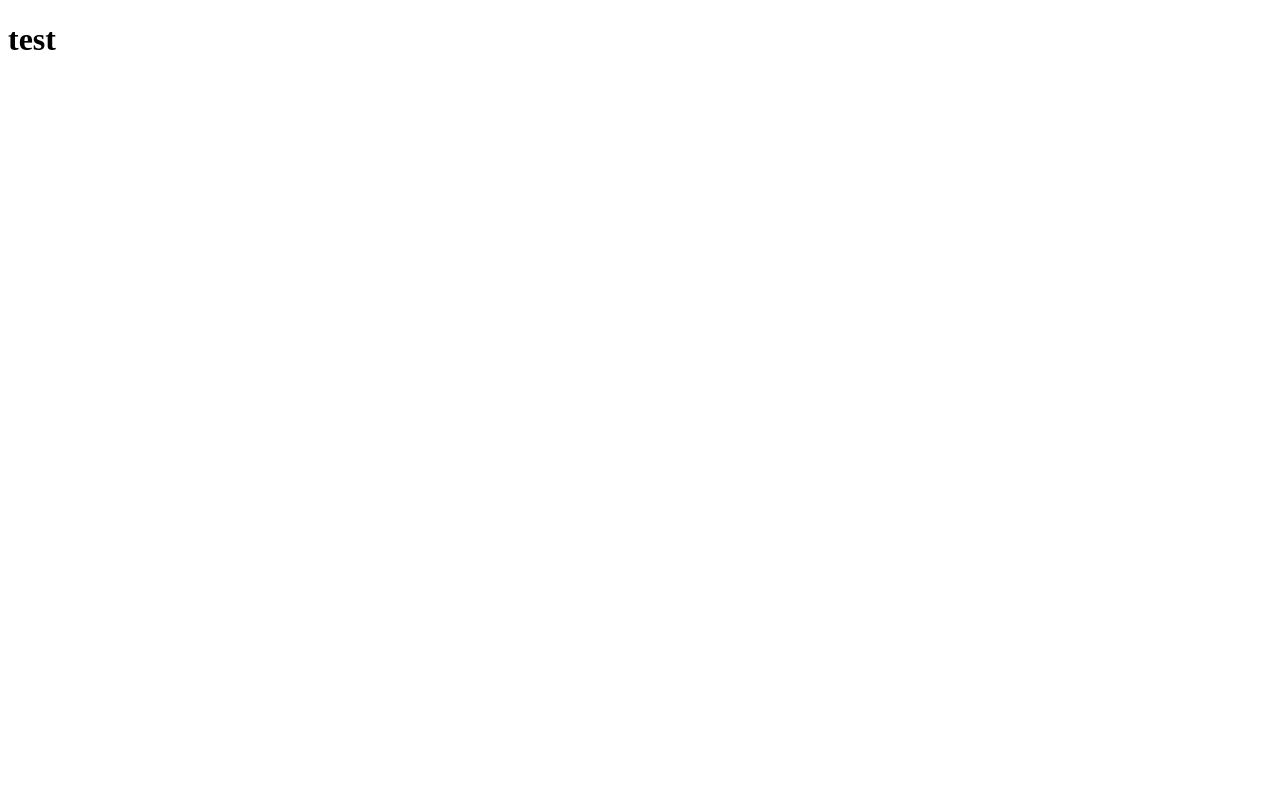
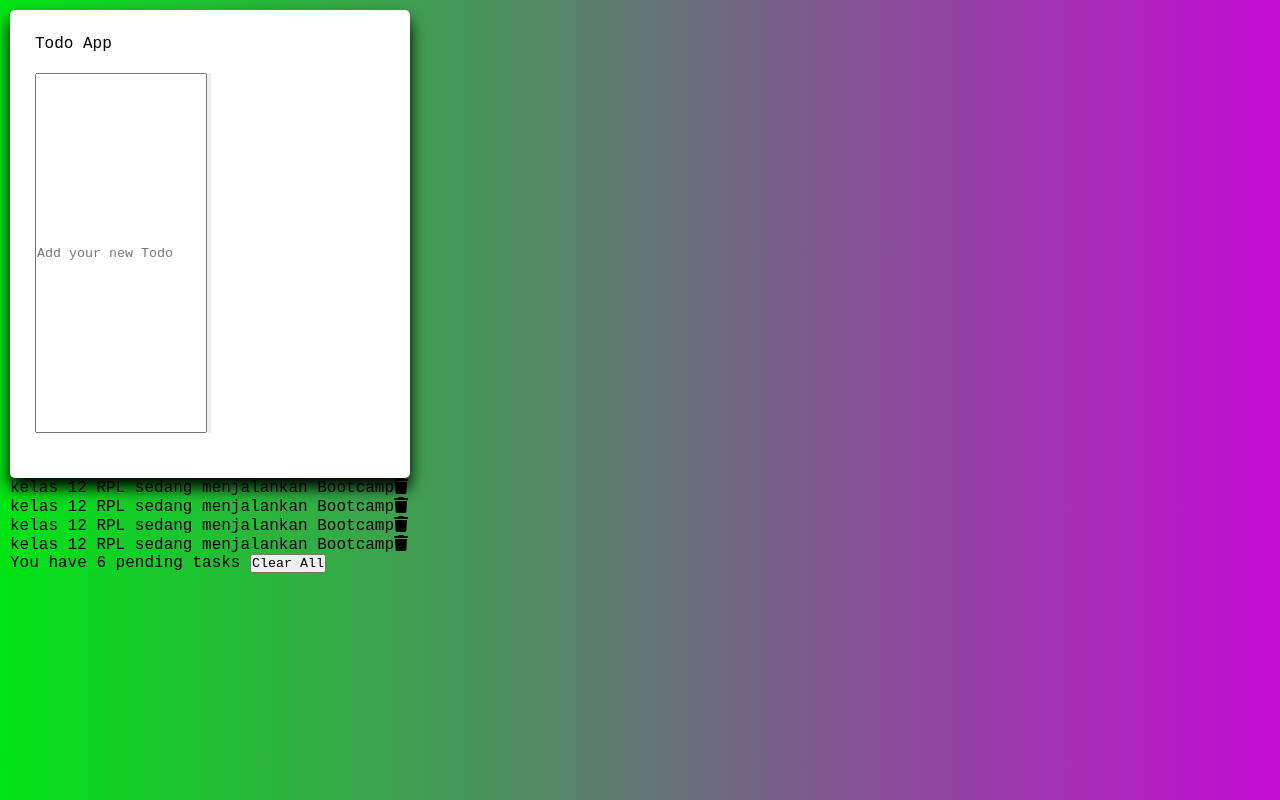
Before and after one commit to arfan-coder/NewTodoList, a plain HTML site: page index.html in a window 1280 px wide. Drawn offline with Linux system fonts and the light colour scheme.

Commit message:
add html and css

```diff
--- a/index.html
+++ b/index.html
@@ -5,8 +5,27 @@
     <meta name="viewport" content="width=device-width, initial-scale=1.0">
     <meta http-equiv="X-UA-Compatible" content="ie=edge">
     <title>Document</title>
+    <link rel="stylesheet" href="style.css">
+    <link rel="stylesheet" href="https://cdnjs.cloudflare.com/ajax/libs/font-awesome/6.0.0-beta2/css/all.min.css" integrity="sha512-YWzhKL2whUzgiheMoBFwW8CKV4qpHQAEuvilg9FAn5VJUDwKZZxkJNuGM4XkWuk94WCrrwslk8yWNGmY1EduTA==" crossorigin="anonymous" referrerpolicy="no-referrer" /><link rel="stylesheet" href="https://cdnjs.cloudflare.com/ajax/libs/font-awesome/6.0.0-beta2/css/all.min.css" integrity="sha512-YWzhKL2whUzgiheMoBFwW8CKV4qpHQAEuvilg9FAn5VJUDwKZZxkJNuGM4XkWuk94WCrrwslk8yWNGmY1EduTA==" crossorigin="anonymous" referrerpolicy="no-referrer">
 </head>
 <body>
-    <h1>test</h1>
+    <div class="wrapper">
+        <header>Todo App</header>
+        <div class="inputField">
+            <input type="text" placeholder="Add your new Todo">
+            <button><i class="fas fa plus"></i></button>
+        </div>
+    </div>
+    <ul>
+        <li>kelas 12 RPL sedang menjalankan Bootcamp<span><i class="fas fa-trash"></i></span></li>
+        <li>kelas 12 RPL sedang menjalankan Bootcamp<span><i class="fas fa-trash"></i></span></li>
+        <li>kelas 12 RPL sedang menjalankan Bootcamp<span><i class="fas fa-trash"></i></span></li>
+        <li>kelas 12 RPL sedang menjalankan Bootcamp<span><i class="fas fa-trash"></i></span></li>
+    </ul>
+
+    <div class="footer">
+        <span>You have 6 pending tasks</span>
+        <button>Clear All</button>
+    </div>
 </body>
 </html>
--- /dev/null
+++ b/style.css
@@ -0,0 +1,35 @@
+@import url('https://fonts.googleapis.com/css2?family=Poppins:wght@200;300;400;500;600;700&display=swap');
+
+*{
+    margin: 0;
+    padding: 0;
+    box-sizing: border-box;
+    font-family: 'Courier New', Courier, monospace;
+}
+
+body{
+    width: 100%;
+    height: 100vh;
+    padding: 10px;
+    background: linear-gradient(to right, rgb(0, 228, 19), rgb(196, 11, 212) 100%);
+}
+
+.wrapper{
+    background: white;
+    max-width: 400px;
+    width: 100%;
+    margin: 120px, auto;
+    padding: 25px;
+    border-radius: 5px;
+    box-shadow: 0px 10px 15px black;
+}
+.wrapper-header{
+    font-size: 30px;
+    font-weight: 600;
+}
+.wrapper .inputField{
+    width: 100%;
+    height: 45vh;
+    margin: 20px 0;
+    display: flex;
+}
```
Also changed, not shown: 1 other file.
